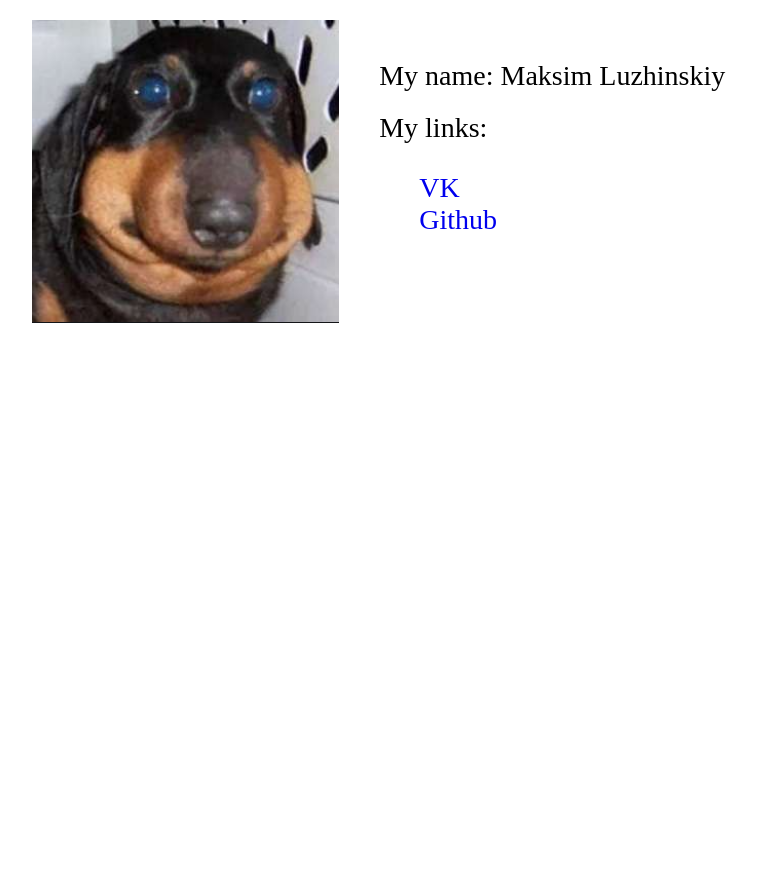
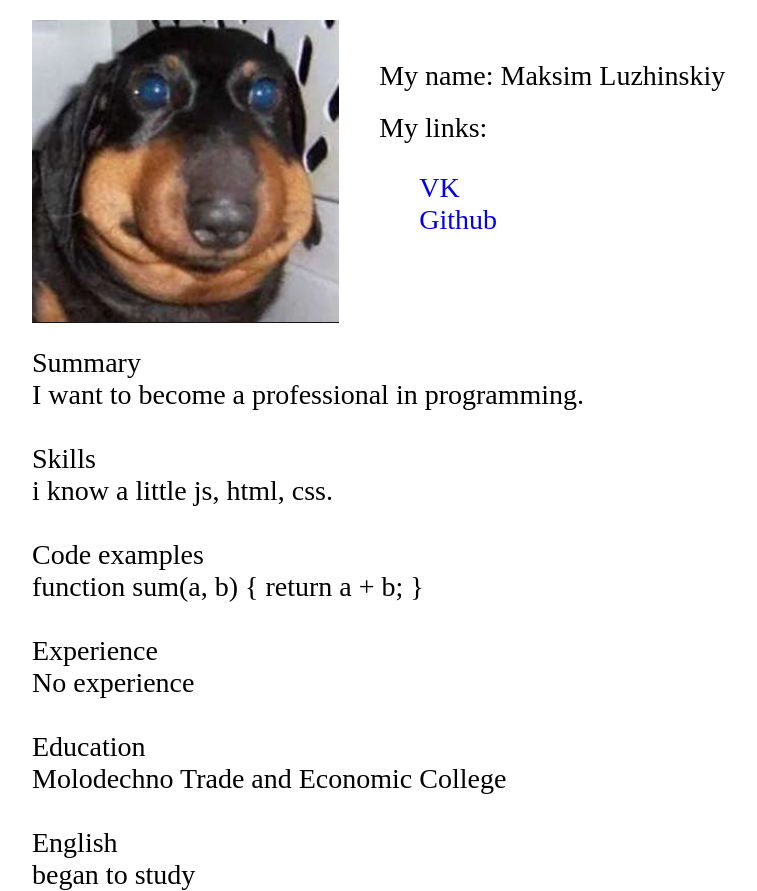
Before and after one commit to MaksimLuzhinskiy/rsschool-cv, a plain HTML site: page index.html in a window 1280 px wide. Shown: the whole page, without its empty margins (96-853 px from the left). Before the commit the page ends 800 px from the top, so only its background shows below. Drawn offline with Linux system fonts and the light colour scheme.

Commit message:
feat: add new info

```diff
--- a/index.html
+++ b/index.html
@@ -24,6 +24,25 @@
                 </ul>
             </div>
         </div>
+        <div class="info">
+            Summary<br>
+                I want to become a professional in programming.<br>
+                <br>
+                Skills<br>
+                i know a little js, html, css.<br>
+                <br>
+                Code examples<br>
+                function sum(a, b) { return a + b; }<br>
+                <br>
+                Experience<br>
+                No experience<br>
+                <br>
+                Education<br>
+                Molodechno Trade and Economic College<br>
+                <br>
+                English<br>
+                began to study<br>
+        </div>
     </div>
 </body>
 </html>
```
